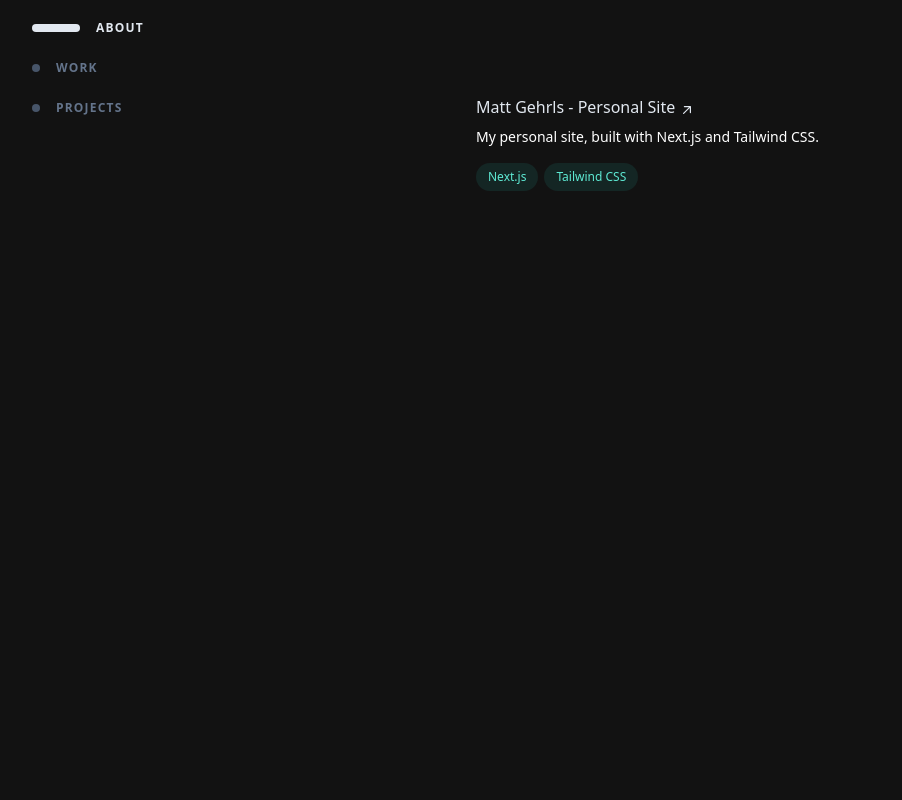
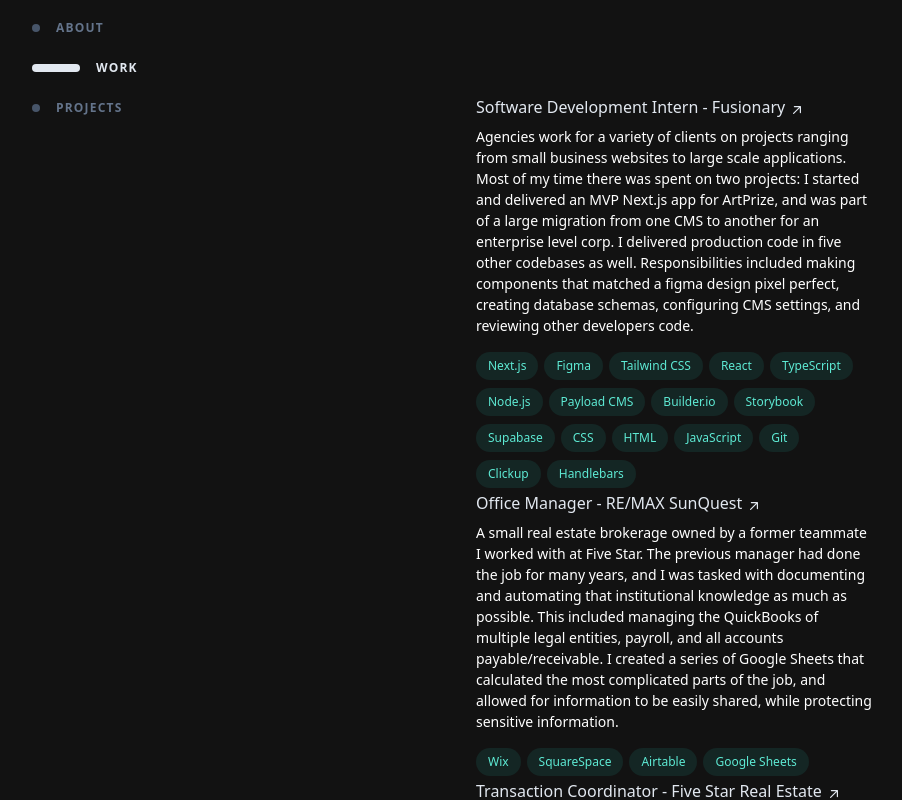
Before and after one commit to mgehrls/mattgehrls, a Next.js app: page / in a window 1280 px wide. Shown: the part 360-1160 px from the top of the page, without its empty margins (172-1074 px from the left). Before the commit the page ends 800 px from the top, so only its background shows below. Built offline with nearby package versions, Linux system fonts and the light colour scheme.

Commit message:
work content added

```diff
--- a/components/main/Work.tsx
+++ b/components/main/Work.tsx
@@ -1,24 +1,5 @@
+import { WorkItemProps, workItems } from "@/utils/workData";
 import React from "react";
-
-type WorkItemProps = {
-  link: string;
-  linkAriaLabel: string;
-  title: string;
-  where: string;
-  description: string;
-  techUsed: string[];
-};
-
-const workItems: WorkItemProps[] = [
-  {
-    link: "https://www.mattgehrls.com",
-    linkAriaLabel: "Matt Gehrls",
-    title: "Matt Gehrls",
-    where: "Personal Site",
-    description: "My personal site, built with Next.js and Tailwind CSS.",
-    techUsed: ["Next.js", "Tailwind CSS"],
-  },
-];
 
 function Work() {
   return (
@@ -27,14 +8,9 @@
       className="mb-16 scroll-mt-16 md:mb-24 lg:mb-36 lg:scroll-mt-24"
       aria-label="Work"
     >
-      <WorkItem
-        link={workItems[0].link}
-        linkAriaLabel={workItems[0].linkAriaLabel}
-        title={workItems[0].title}
-        where={workItems[0].where}
-        description={workItems[0].description}
-        techUsed={workItems[0].techUsed}
-      />
+      {workItems.map((workItem) => (
+        <WorkItem key={workItem.title} {...workItem} />
+      ))}
     </section>
   );
 }
--- /dev/null
+++ b/utils/workData.ts
@@ -0,0 +1,63 @@
+export type WorkItemProps = {
+    timeFrame: string;
+    link?: string;
+    linkAriaLabel?: string;
+    title: string;
+    where: string;
+    description: string;
+    techUsed: string[];
+  };
+
+export const workItems: WorkItemProps[] = [
+    {
+      timeFrame: "Jan 2024 - July 2024",
+      link: "https://www.fusionary.com",
+      linkAriaLabel: "Software Development Intern at Fusionary",
+      title: "Software Development Intern",
+      where: "Fusionary",
+      description:
+        "Agencies work for a variety of clients on projects ranging from small business websites to large scale applications. Most of my time there was spent on two projects: I started and delivered an MVP Next.js app for ArtPrize, and was part of a large migration from one CMS to another for an enterprise level corp. I delivered production code in five other codebases as well. Responsibilities included making components that matched a figma design pixel perfect, creating database schemas, configuring CMS settings, and reviewing other developers code.",
+      techUsed: [
+        "Next.js",
+        "Figma",
+        "Tailwind CSS",
+        "React",
+        "TypeScript",
+        "Node.js",
+        "Payload CMS",
+        "Builder.io",
+        "Storybook",
+        "Supabase",
+        "CSS",
+        "HTML",
+        "JavaScript",
+        "Git",
+        "Clickup",
+        "Handlebars",
+      ],
+    },
+    {
+      timeFrame: "July 2023 - Jan 2024",
+      title: "Office Manager",
+      where: "RE/MAX SunQuest",
+      description:
+        "A small real estate brokerage owned by a former teammate I worked with at Five Star. The previous manager had done the job for many years, and I was tasked with documenting and automating that institutional knowledge as much as possible. This included managing the QuickBooks of multiple legal entities, payroll, and all accounts payable/receivable. I created a series of Google Sheets that calculated the most complicated parts of the job, and allowed for information to be easily shared, while protecting sensitive information.",
+      techUsed: ["Wix", "SquareSpace", "Airtable", "Google Sheets"],
+    },
+    {
+      timeFrame: "Jan 2018 - July 2021",
+      title: "Transaction Coordinator",
+      where: "Five Star Real Estate",
+      description:
+        "I was responsible for managing the transaction process for a small team of realtors in Grand Rapids. This included creating and managing contracts, communicating with clients, lenders, and title companies, and ensuring that all deadlines were met. I created and maintained systems to manage of all transactions, and created a system for automating repetitive tasks. I also maintained the company website and social media accounts and was responsible for online and print advertising.",
+      techUsed: ["Wix", "SquareSpace", "Airtable"],
+    },
+    {
+      timeFrame: "July 2016 - December 2017",
+      title: "Maintenance Manager/ Leasing Agent",
+      where: "Here 2 Serve Property Management",
+      description:
+        "Managed a team of 6-8 maintenance technicians, and was responsible for all maintenance requests, and ensuring that all work was completed to a high standard in a timely fashion. I also screened potential tenants for rental properties, and showed properties to prospective tenants. I was responsible for all advertising, and redesigned and maintained the company website. The company went out of business in 2017.",
+      techUsed: ["Wordpress", "Google Forms", "Google Sheets"],
+    },
+  ];
```
